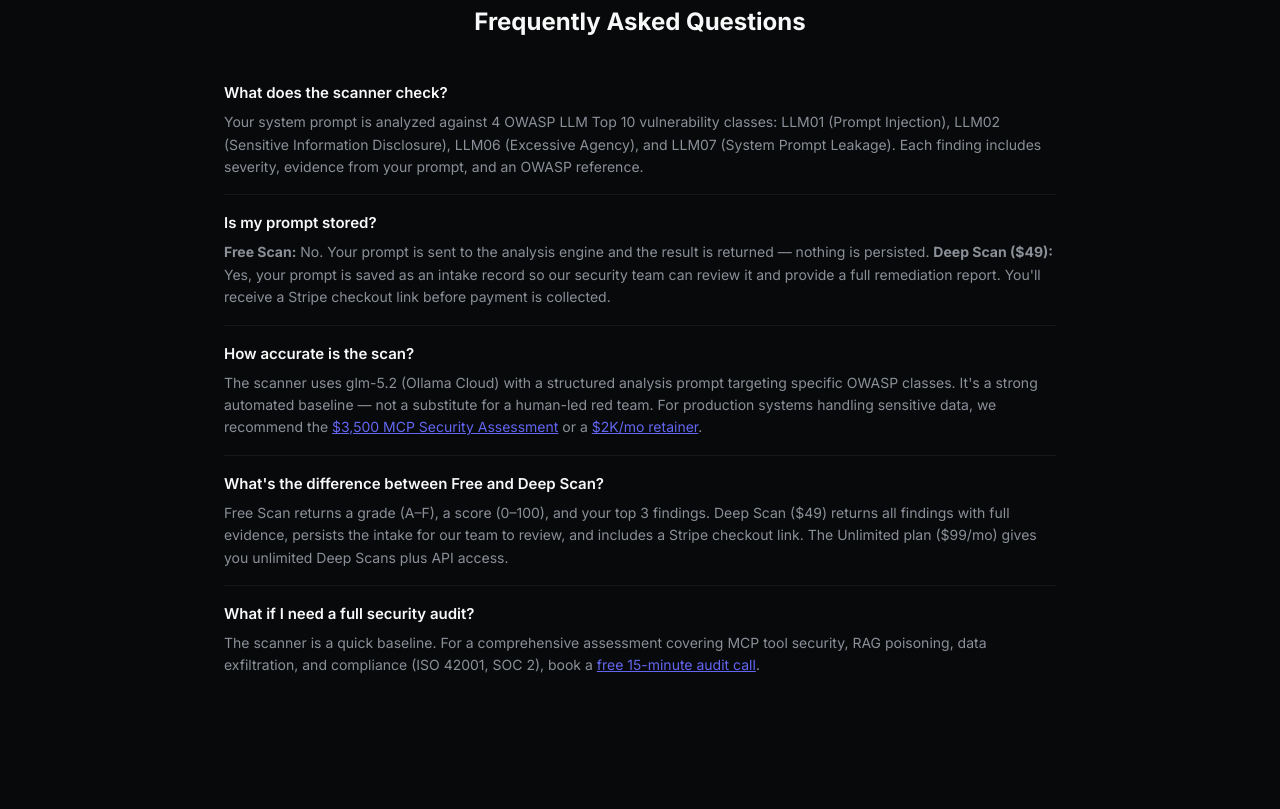
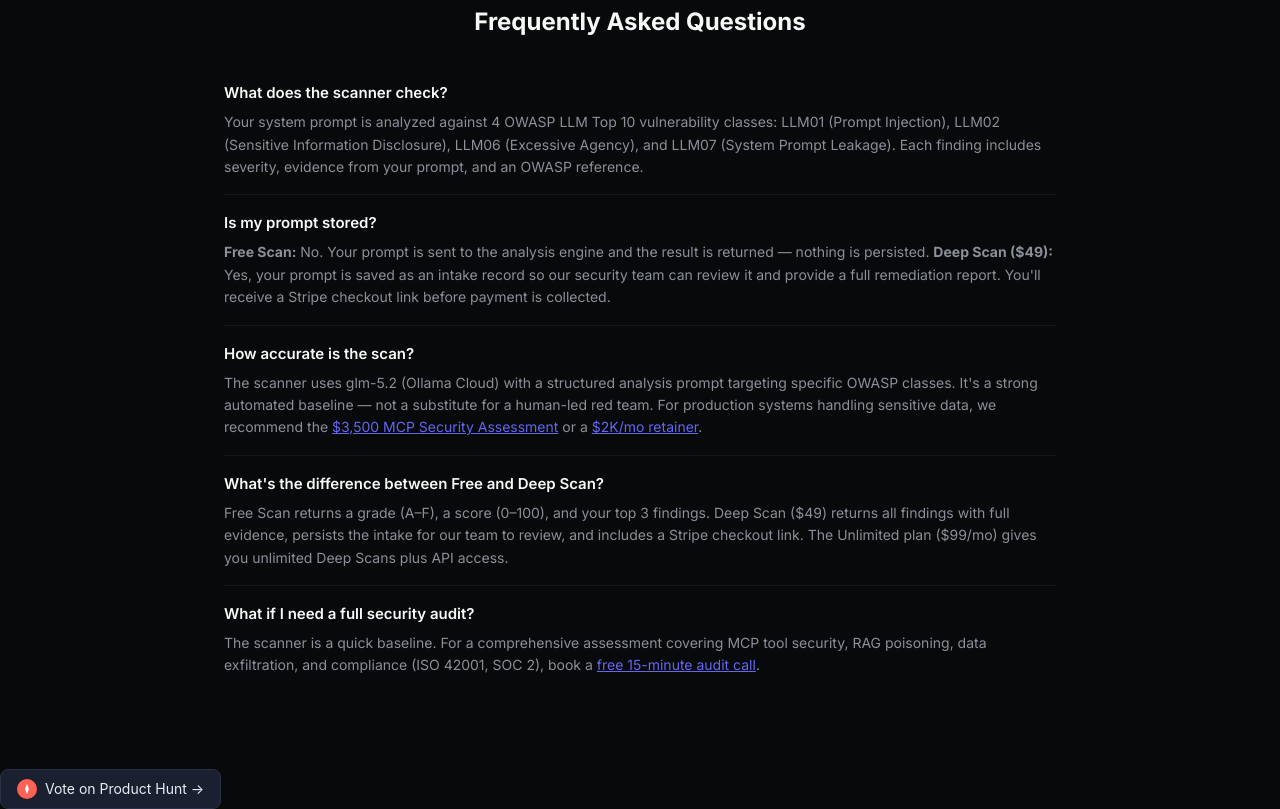
Before and after one commit to mattgale87/ai-automation-landing, a plain HTML site: page tools/scanner/index.html in a window 1280 px wide. Shown: the part 1542-2351 px from the top of the page. Before the commit the page ends 2295 px from the top, so only its background shows below. Drawn offline with Linux system fonts and the light colour scheme; no server answers.

Commit message:
add Product Hunt launch badge to scanner page

```diff
--- a/tools/scanner/index.html
+++ b/tools/scanner/index.html
@@ -557,5 +557,13 @@ function escapeHtml(str) {
 </script>
   <!-- GaleOps first-party counter -->
   <script src="/assets/galeops-counter.js" defer></script>
+<!-- Product Hunt Launch Badge -->
+<a href="https://www.producthunt.com/products/galeops-prompt-injection-scanner" target="_blank" rel="noopener" style="display:inline-flex;align-items:center;gap:8px;padding:8px 16px;background:#1a2030;border:1px solid #2a3045;border-radius:8px;text-decoration:none;font-family:-apple-system,BlinkMacSystemFont,sans-serif;font-size:14px;color:#e8ecf4;margin-top:16px">
+  <svg width="20" height="20" viewBox="0 0 40 40" fill="none">
+    <circle cx="20" cy="20" r="20" fill="#FF6154"/>
+    <path d="M20 10L24 20L20 30L16 20L20 10Z" fill="white"/>
+  </svg>
+  <span>Vote on Product Hunt &rarr;</span>
+</a>
 </body>
 </html>
```
Also changed, not shown: ph-badge.html (added, +8 -0 lines).
